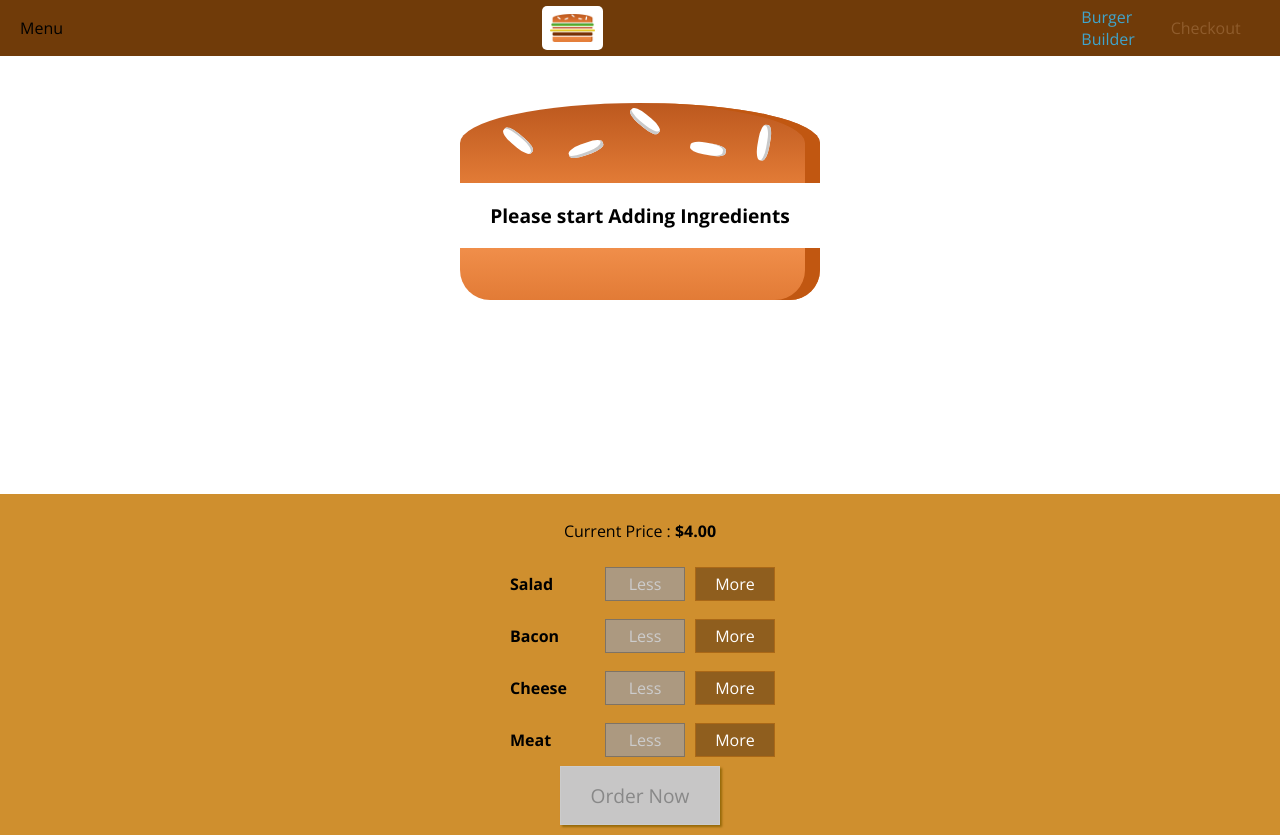
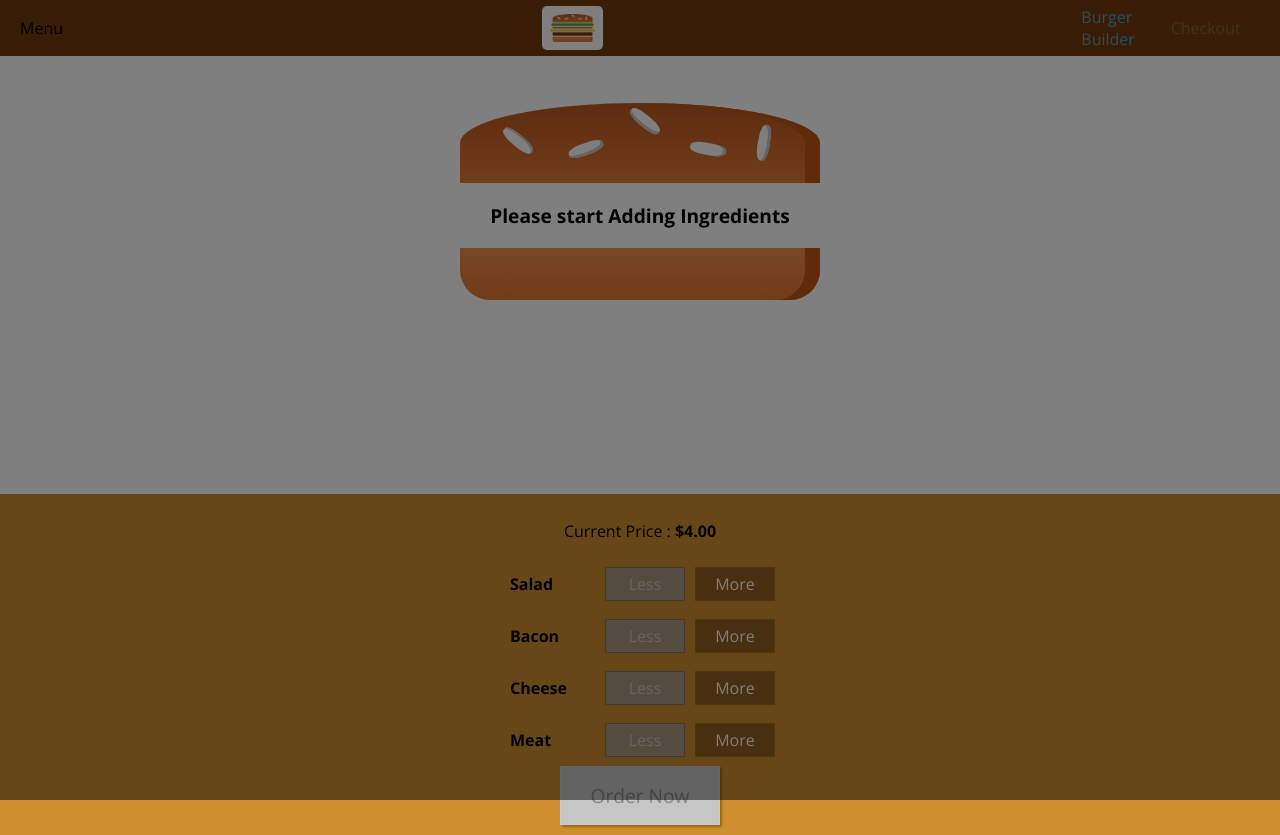
Before and after one commit to ArvindSinghRawat/Burger-Builder, a React (Create React App) app: page / in a window 1280 px wide. Built offline with nearby package versions, Linux system fonts and the light colour scheme.

Commit message:
Added Backdrop in the SideDrawer
- Added close functionality in SidedDrawer.
- Made Layout, a Stateful Component.
- Added state: showSideDrawer, which manages Side drawer opneing and
closing.

```diff
--- a/src/components/Layout/Layout.js
+++ b/src/components/Layout/Layout.js
@@ -1,4 +1,4 @@
-import React from "react";
+import React, { Component } from "react";
 
 import Aux from "../../hoc/Auxiliary";
 import Toolbar from "../../components/Navigation/Toolbar/Toolbar";
@@ -6,15 +6,29 @@ import Sidedrawer from "../Navigation/SideDrawer/SideDrawer";
 
 import styles from "./Layout.module.css";
 
-const layout = (props) => {
-  return (
-    <Aux>
-      <Toolbar />
-      <Sidedrawer />
-      <div>Sidedrawer, Backdrop</div>
-      <main className={styles.Content}>{props.children}</main>
-    </Aux>
-  );
-};
+class Layout extends Component {
+  state = {
+    showSideDrawer: true,
+  };
 
-export default layout;
+  sidedrawerClosedHandler = () => {
+    this.setState({
+      showSideDrawer: false,
+    });
+  };
+
+  render() {
+    return (
+      <Aux>
+        <Toolbar />
+        <Sidedrawer
+          close={this.sidedrawerClosedHandler}
+          open={this.state.showSideDrawer}
+        />
+        <div>Sidedrawer, Backdrop</div>
+        <main className={styles.Content}>{this.props.children}</main>
+      </Aux>
+    );
+  }
+}
+export default Layout;
--- a/src/components/Navigation/SideDrawer/SideDrawer.js
+++ b/src/components/Navigation/SideDrawer/SideDrawer.js
@@ -2,12 +2,23 @@ import React from "react";
 
 import Logo from "../../Logo/Logo";
 import NavigationItems from "../NavigationItems/NavigationItems";
+import Backdrop from "../../UI/Backdrop/Backdrop";
+import Aux from "../../../hoc/Auxiliary";
 
 import styles from "./SideDrawer.module.css";
 
 const sideDrawer = (props) => {
+  let attachedClasses = [styles.SideDrawer];
+  if (props.open) {
+    attachedClasses.push(styles.Open);
+  } else {
+    attachedClasses.push(styles.Close);
+  }
+
   return (
-    <div className={styles.SideDrawer}>
+    <Aux>
+      <Backdrop show={props.open} clicked={props.close} />
+      <div className={attachedClasses.join(" ")}>
         <div className={styles.Logo}>
           <Logo />
         </div>
@@ -15,6 +26,7 @@ const sideDrawer = (props) => {
           <NavigationItems />
         </nav>
       </div>
+    </Aux>
   );
 };
 
```
Lines whose indentation alone changed are shown as unchanged.
